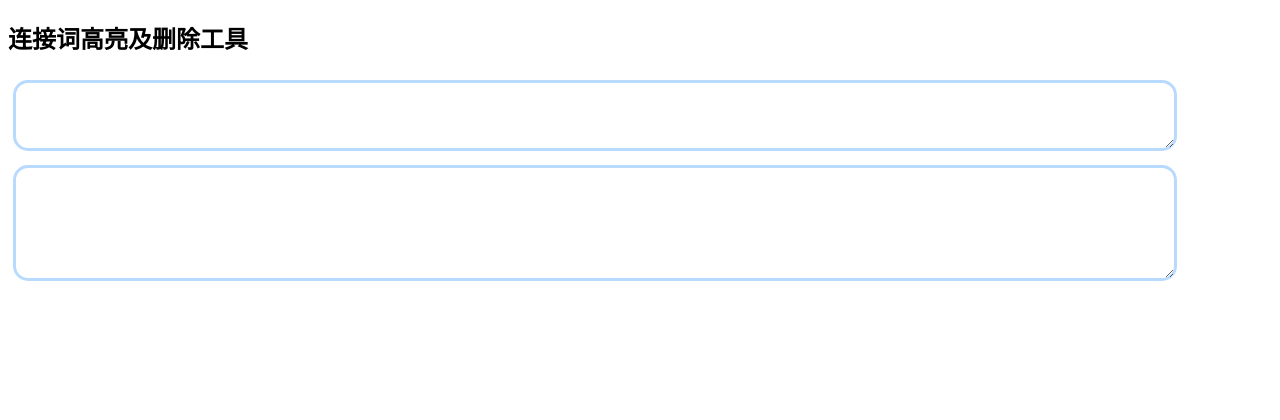
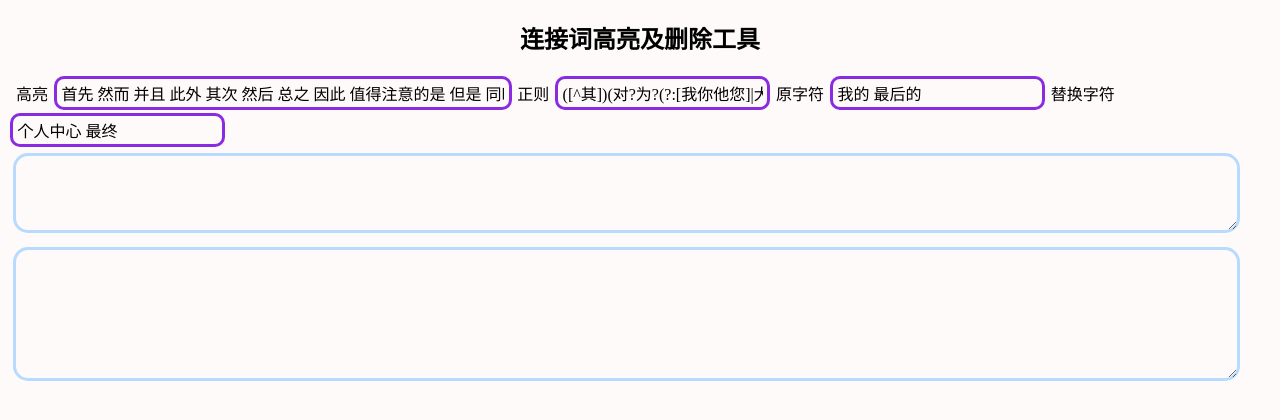
Before and after one commit to dreammeetstar/test, a Flask app: page /checktext in a window 1280 px wide. Shown: the top 420 px of the page. Run offline with Flask 3, Linux system fonts and the light colour scheme.

Commit message:
html update

```diff
--- a/watchlist/templates/checktext.html
+++ b/watchlist/templates/checktext.html
@@ -14,14 +14,18 @@
         }
 
         html,body {
-            //background-color: #000;
+            background-color: inherit;
+            color: inherit;
         }
         textarea {
+            background-color: transparent;
+            color: inherit;
+            font: normal normal 1em/normal "宋体","Times New Roman",serif;
             //resize:vertical;
             //overflow:hidden;
             height:auto;
             width:auto;
-            min-width:90%;
+            min-width:95%;
             min-height:20%;
             padding:10px 10px;
             border: 3px solid #555555;
@@ -37,10 +41,32 @@
             width: 0;
             height: 0;
         }
+        .inputForm {
+            margin: 0.1rem 0.5rem;
+            display: inline;
+        }
+        .reTextInput {
+            background-color: transparent;
+            color: inherit;
+            margin: 0.1rem 0.1rem;
+            padding: 0.3rem 0.3rem;
+            border: 3px solid blueviolet;
+            border-radius: 10px;
+            font: normal normal 1em/normal "宋体","Times New Roman",Times,serif;
+        }
+        [name="Highlight"] {
+            width: 35%;
+        }
     </style>
 </head>
 <body>
-    <h2>连接词高亮及删除工具</h2>
+    <h2 align="center">连接词高亮及删除工具</h2>
+    <form class="inputForm">
+        高亮 <input type="text" id="Highlight" class="reTextInput" name="Highlight" autocomplete="off" value="">
+        正则 <input type="text" id="reText" class="reTextInput" name="reText" autocomplete="off" value="">
+        原字符 <input type="text" id="originText" class="reTextInput" name="originText" autocomplete="off" value="">
+        替换字符 <input type="text" id="subText" class="reTextInput" name="subText" autocomplete="off" value="">
+    </form>
     <textarea id="textInput" class="a" rows="3" cols="50"></textarea><br>
 <!--    <button onclick="highlightWords()">高亮连接词</button>-->
 <!--    <button onclick="removeHighlights()">删除高亮词组</button>-->
@@ -48,16 +74,64 @@
     <textarea id="restext" class="a" rows="6"></textarea>
 
     <script>
+        // 改变页面背景颜色
+        const now = new Date()
+        const hour = now.getHours()
+        if (hour > 7 && hour <= 23) {
+            document.documentElement.style.backgroundColor = "snow";
+            // document.body.style.backgroundColor = "white";
+            document.body.style.color = "black";
+        }
+        else {
+            document.documentElement.style.backgroundColor = "black";
+            document.body.style.color = "snow";
+        }
+
+        const Highlight = document.getElementsByName('Highlight')[0];
+        const reText = document.getElementsByName('reText')[0];
+        const originText = document.getElementsByName('originText')[0];
+        const subText = document.getElementsByName('subText')[0];
+        const seq = ' ';
+        if ( !Highlight.value ) {
+            let _Highlight = ["首先", "然而", "并且", "此外", "其次", "然后", "总之", "因此", "值得注意的是", "但是", "同时", "此外", "总之", "通常", "目前", "综上所述", "总的来说", "可是", "故此", "再次", "此后", "最后的?", "一般来说", "1、", "2、", "3、", "4、", "5、", "6、", "目前", "【\\d+?†source】", "¹", "²", "³", "⁴", "⁵"];
+            Highlight.value = _Highlight.join(seq);
+        }
+        if ( !reText.value ) {
+            let _reText = ["([^其])(对?为?(?:[我你他您]|大家)们?的?)([^人])"];
+            reText.value = _reText.join(seq);
+        }
+        if ( !originText.value ) {
+            let _originText = ['我的','最后的'];
+            originText.value = _originText.join(seq);
+        }
+        if ( !subText.value ) {
+            let _subText = ['个人中心','最终'];
+            subText.value = _subText.join(seq);
+        }
+
 
 function highlightWords() {
+    // 得到值
     let text = document.getElementById('textInput').value;
-    const wordsToHighlight = ["首先", "然而", "并且", "此外", "其次", "然后", "总之", "因此", "值得注意的是", "但是", "同时", "此外", "总之", "通常", "目前", "综上所述", "总的来说","可是", "故此", "再次", "此后", "最后的?", "一般来说", "1、", "2、", "3、", "4、", "5、", "6、", "目前","【\\d+?†source】","¹","²","³","⁴","⁵"];
-    let blueWords = ["([^其])(对?为?(?:[我你他您]|大家)们?的?)([^人])"];
+    // 匹配字符
+    const wordsToHighlight = document.getElementsByName('Highlight')[0].value.split(seq);
+    let blueWords = document.getElementsByName('reText')[0].value.split(seq);
+    // 匹配要删掉的字，变为红字
     const regex = new RegExp(`(${wordsToHighlight.join('|')})`, 'gi');
+    text = text.replace(regex, '<span class="highlight">$1</span>');
+    // 匹配成蓝红蓝，只删红字
     const regexBlue = new RegExp(`(?:${blueWords.join('|')})`, 'gi');
     text = text.replace(regexBlue, '<span class="highlightblue">$1</span><span class="highlight">$2</span><span class="highlightblue">$3</span>');
-    text = text.replace(/<span class="highlight">我的<\/span>/g, '<span class="highlightblue">个人中心</span>');
-    const highlightedText = text.replace(regex, '<span class="highlight">$1</span>');
+    // 匹配字符
+    let originText = document.getElementsByName('originText')[0].value.split(seq);
+    let subText = document.getElementsByName('subText')[0].value.split(seq);
+    // 文字替换成对应词语
+    for ( let i of originText) {
+        const regexSub = new RegExp(`<span class="highlight">${i}</span>`, 'gi');
+        text = text.replace(regexSub, `<span class="highlightblue">${subText[originText.indexOf(i)]}</span>`);
+    }
+    const highlightedText = text;
+    // 写入
     document.getElementById('result').innerHTML = highlightedText.replace(/\n/g, '<br>');
 
 }
```
